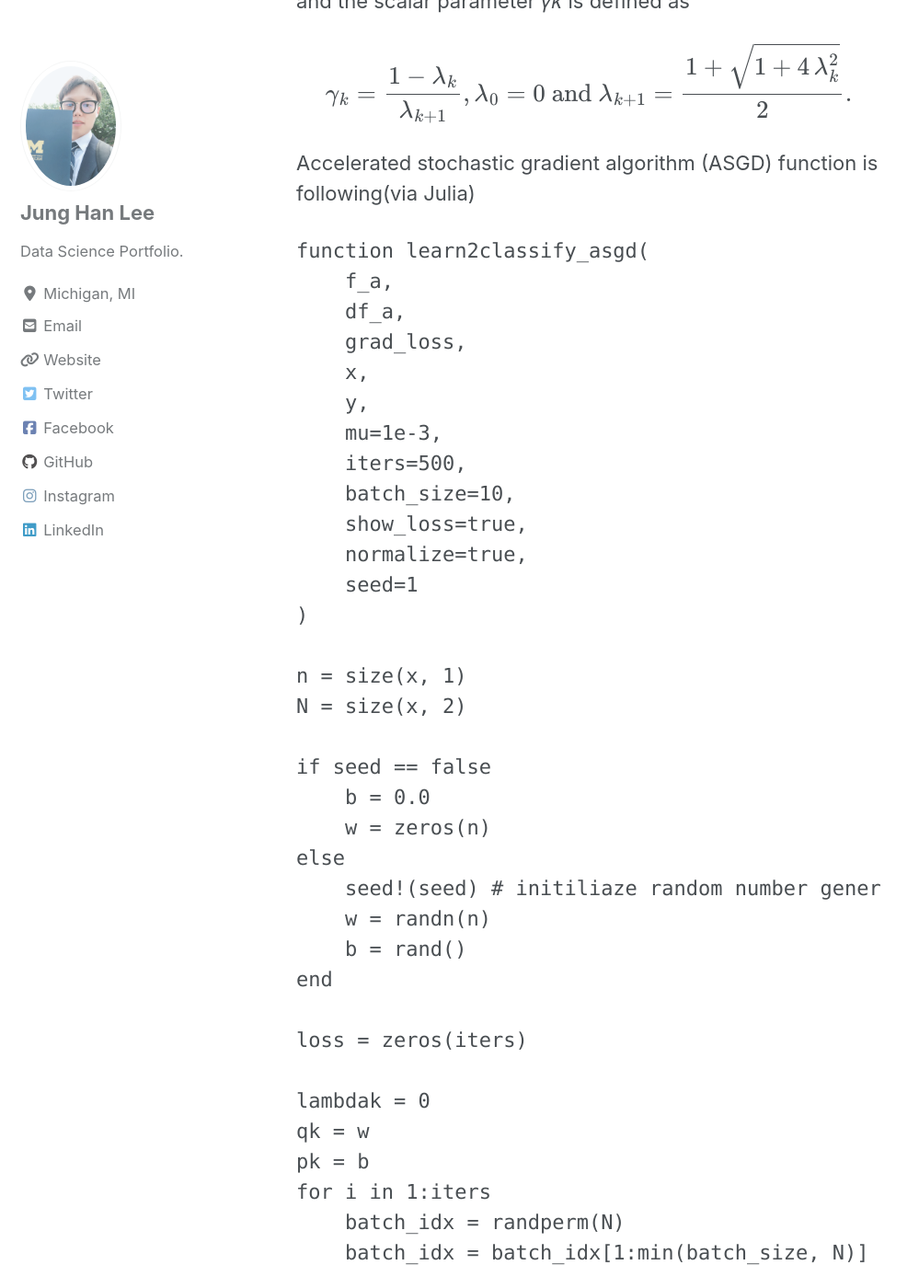
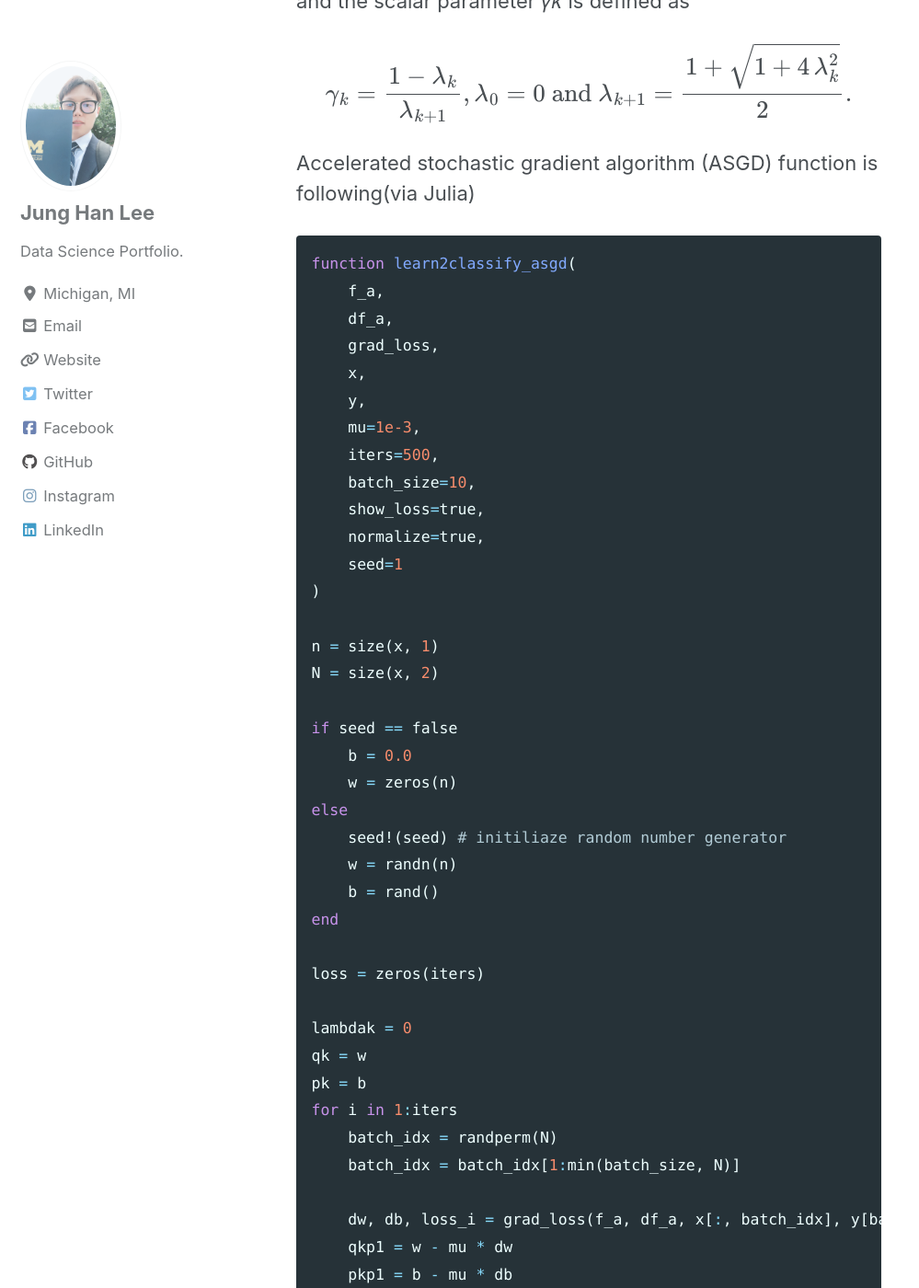
Before and after one commit to jung-han-lee/jung-han-lee.github.io, a Jekyll site: the page built from _posts/2020-01-14-neural1.md, in a window 1280 px wide and 1400 px high, scrolled down 12251 px. Shown: the whole window at 92% size, without its empty margins (0-999 px from the left). Built offline with Jekyll 4.4.1, drawn with Linux system fonts in a browser that asks for light colours; cached includes are drawn as plain includes; nearby versions of some CDN libraries; formulas are drawn with MathJax 3; some of the changed text lies outside the part shown.

Commit message:
new github

````diff
--- a/_posts/2020-01-14-neural1.md
+++ b/_posts/2020-01-14-neural1.md
@@ -346,7 +346,7 @@ $$\gamma_k = \dfrac{1-\lambda_k}{\lambda_{k+1}}, \lambda_0 = 0 \textrm{ and } \l
 
 Accelerated stochastic gradient algorithm (ASGD) function is following(via Julia)
 
-```Python
+```julia
 function learn2classify_asgd(
     f_a,
     df_a,
````
